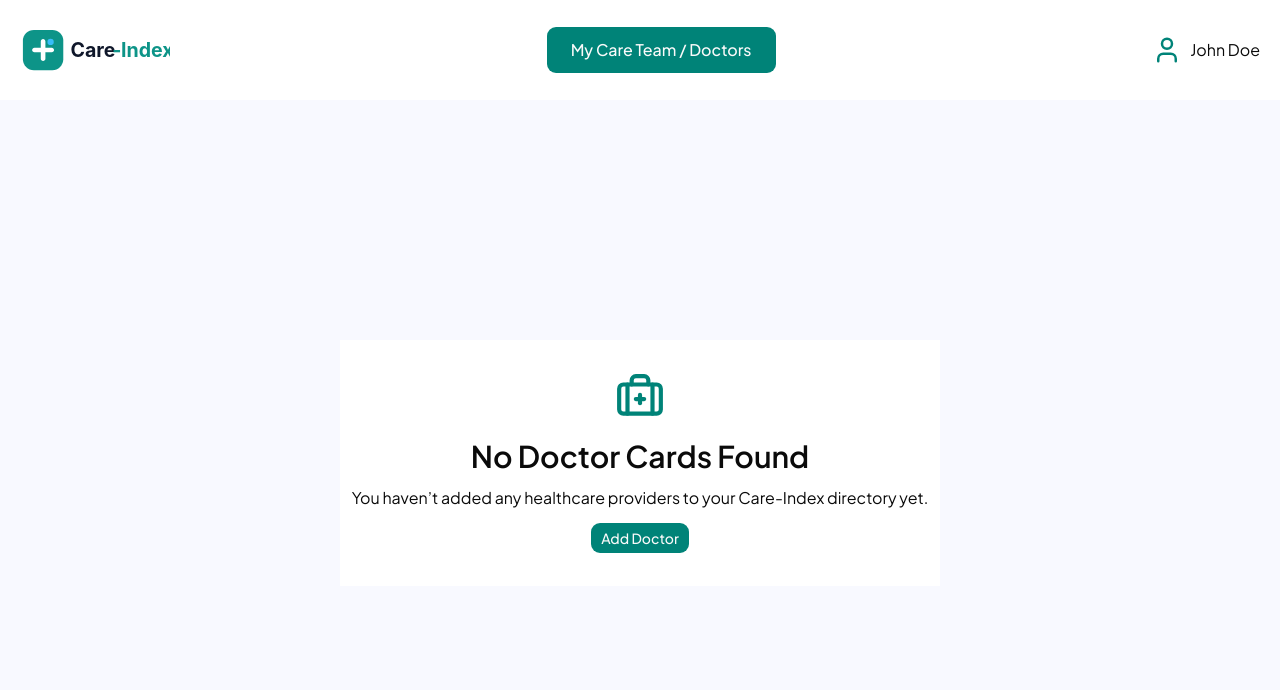
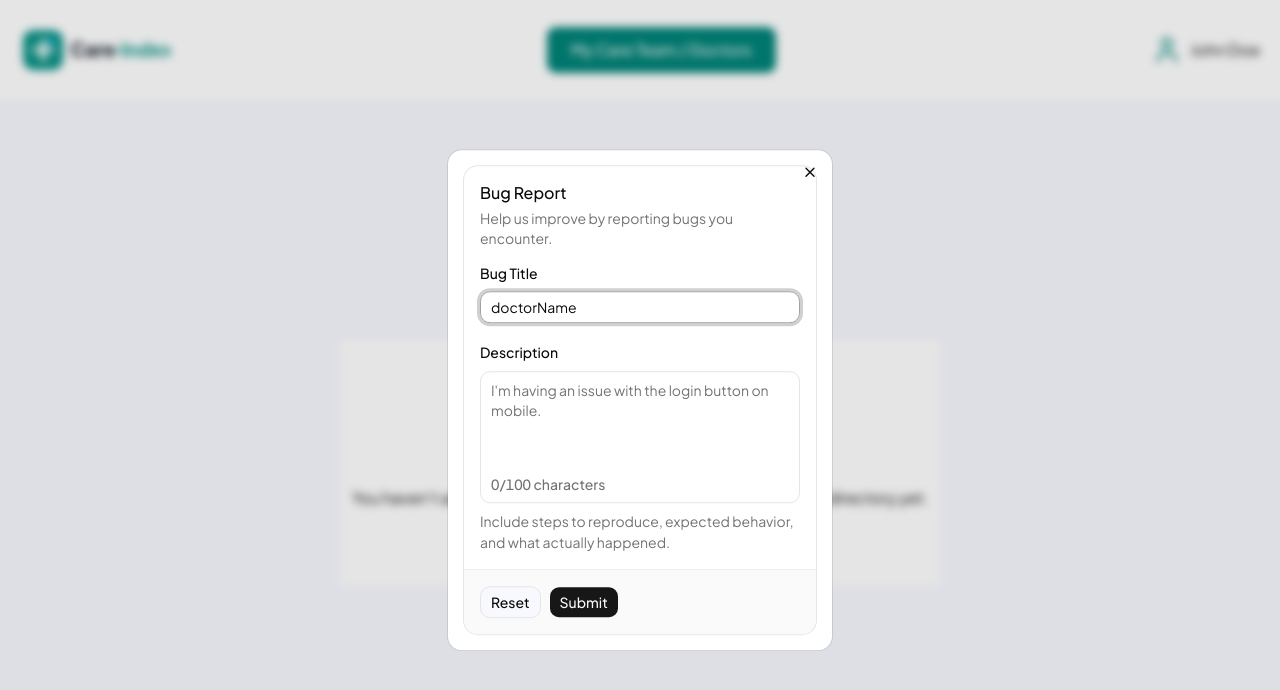
Before and after one commit to junahn978/care-index, a Next.js app in the folder frontend/: page / in a window 1280 px wide. Both pictures are taken after a click on the button "Add Doctor". Shown: the top 690 px of the page. Built offline with nearby package versions, Linux system fonts and the light colour scheme.

Commit message:
feature: shadecn dialog component added rather than using conditional rendering for addDoctorCard component

```diff
--- a/frontend/components/AddDoctorCard.tsx
+++ b/frontend/components/AddDoctorCard.tsx
@@ -30,7 +30,7 @@
   InputGroupTextarea,
 } from "@/components/ui/input-group";
 
-// zod schema for client input validation
+// defining the zod schema for client input validation
 const formSchema = z.object({
   doctorName: z
     .string()
@@ -82,12 +82,11 @@
     .max(1000, "Notes cannot be longer than 1000 characters"),
 });
 
-//component
 export default function AddDoctorCard() {
   const form = useForm<z.infer<typeof formSchema>>({
     resolver: zodResolver(formSchema),
     defaultValues: {
-      doctorName: "",
+      doctorName: "doctorName",
       specialty: "",
       clinicName: "",
       phone: "",
@@ -102,6 +101,7 @@
     },
   });
 
+  // React Hook Form automatically handling on-submit form event. only triggered if all client input passes the Zod Schema
   function onSubmit(data: z.infer<typeof formSchema>) {
     toast("You submitted the following values:", {
       description: (
@@ -131,7 +131,7 @@
         <form id="form-rhf-demo" onSubmit={form.handleSubmit(onSubmit)}>
           <FieldGroup>
             <Controller
-              name="title"
+              name="doctorName"
               control={form.control}
               render={({ field, fieldState }) => (
                 <Field data-invalid={fieldState.invalid}>
@@ -152,7 +152,7 @@
               )}
             />
             <Controller
-              name="description"
+              name="specialty"
               control={form.control}
               render={({ field, fieldState }) => (
                 <Field data-invalid={fieldState.invalid}>
--- a/frontend/components/NoDoctorCard.tsx
+++ b/frontend/components/NoDoctorCard.tsx
@@ -1,5 +1,10 @@
+"use client";
+
 import { Button } from "@/components/ui/button";
 import { BriefcaseMedical } from "lucide-react";
+import { useState } from "react";
+import AddDoctorCard from "./AddDoctorCard";
+import { Dialog, DialogContent, DialogTrigger } from "@/components/ui/dialog";
 
 export default function NoDoctorCards() {
   return (
@@ -10,7 +15,21 @@
         You haven’t added any healthcare providers to your Care-Index directory
         yet.
       </h2>
-      <Button className="bg-[#008378] mt-3 mb-8">Add Doctor</Button>
+
+      <Dialog>
+        <form>
+          <DialogTrigger
+            render={
+              <Button className="bg-[#008378] mt-3 mb-8" variant="outline">
+                Add Doctor
+              </Button>
+            }
+          />
+          <DialogContent className="sm:max-w-sm">
+            <AddDoctorCard></AddDoctorCard>
+          </DialogContent>
+        </form>
+      </Dialog>
     </div>
   );
 }
--- /dev/null
+++ b/frontend/components/ui/dialog.tsx
@@ -0,0 +1,160 @@
+"use client"
+
+import * as React from "react"
+import { Dialog as DialogPrimitive } from "@base-ui/react/dialog"
+import { cn } from "cn"
+
+import { Button } from "@/components/ui/button"
+import { XIcon } from "lucide-react"
+
+function Dialog({ ...props }: DialogPrimitive.Root.Props) {
+  return <DialogPrimitive.Root data-slot="dialog" {...props} />
+}
+
+function DialogTrigger({ ...props }: DialogPrimitive.Trigger.Props) {
+  return <DialogPrimitive.Trigger data-slot="dialog-trigger" {...props} />
+}
+
+function DialogPortal({ ...props }: DialogPrimitive.Portal.Props) {
+  return <DialogPrimitive.Portal data-slot="dialog-portal" {...props} />
+}
+
+function DialogClose({ ...props }: DialogPrimitive.Close.Props) {
+  return <DialogPrimitive.Close data-slot="dialog-close" {...props} />
+}
+
+function DialogOverlay({
+  className,
+  ...props
+}: DialogPrimitive.Backdrop.Props) {
+  return (
+    <DialogPrimitive.Backdrop
+      data-slot="dialog-overlay"
+      className={cn(
+        "fixed inset-0 isolate z-50 bg-black/10 duration-100 supports-backdrop-filter:backdrop-blur-xs data-open:animate-in data-open:fade-in-0 data-closed:animate-out data-closed:fade-out-0",
+        className
+      )}
+      {...props}
+    />
+  )
+}
+
+function DialogContent({
+  className,
+  children,
+  showCloseButton = true,
+  ...props
+}: DialogPrimitive.Popup.Props & {
+  showCloseButton?: boolean
+}) {
+  return (
+    <DialogPortal>
+      <DialogOverlay />
+      <DialogPrimitive.Popup
+        data-slot="dialog-content"
+        className={cn(
+          "fixed top-1/2 left-1/2 z-50 grid w-full max-w-[calc(100%-2rem)] -translate-x-1/2 -translate-y-1/2 gap-4 rounded-xl bg-popover p-4 text-sm text-popover-foreground ring-1 ring-foreground/10 duration-100 outline-none sm:max-w-sm data-open:animate-in data-open:fade-in-0 data-open:zoom-in-95 data-closed:animate-out data-closed:fade-out-0 data-closed:zoom-out-95",
+          className
+        )}
+        {...props}
+      >
+        {children}
+        {showCloseButton && (
+          <DialogPrimitive.Close
+            data-slot="dialog-close"
+            render={
+              <Button
+                variant="ghost"
+                className="absolute top-2 right-2"
+                size="icon-sm"
+              />
+            }
+          >
+            <XIcon
+            />
+            <span className="sr-only">Close</span>
+          </DialogPrimitive.Close>
+        )}
+      </DialogPrimitive.Popup>
+    </DialogPortal>
+  )
+}
+
+function DialogHeader({ className, ...props }: React.ComponentProps<"div">) {
+  return (
+    <div
+      data-slot="dialog-header"
+      className={cn("flex flex-col gap-2", className)}
+      {...props}
+    />
+  )
+}
+
+function DialogFooter({
+  className,
+  showCloseButton = false,
+  children,
+  ...props
+}: React.ComponentProps<"div"> & {
+  showCloseButton?: boolean
+}) {
+  return (
+    <div
+      data-slot="dialog-footer"
+      className={cn(
+        "-mx-4 -mb-4 flex flex-col-reverse gap-2 rounded-b-xl border-t bg-muted/50 p-4 sm:flex-row sm:justify-end",
+        className
+      )}
+      {...props}
+    >
+      {children}
+      {showCloseButton && (
+        <DialogPrimitive.Close render={<Button variant="outline" />}>
+          Close
+        </DialogPrimitive.Close>
+      )}
+    </div>
+  )
+}
+
+function DialogTitle({ className, ...props }: DialogPrimitive.Title.Props) {
+  return (
+    <DialogPrimitive.Title
+      data-slot="dialog-title"
+      className={cn(
+        "font-heading text-base leading-none font-medium",
+        className
+      )}
+      {...props}
+    />
+  )
+}
+
+function DialogDescription({
+  className,
+  ...props
+}: DialogPrimitive.Description.Props) {
+  return (
+    <DialogPrimitive.Description
+      data-slot="dialog-description"
+      className={cn(
+        "text-sm text-muted-foreground *:[a]:underline *:[a]:underline-offset-3 *:[a]:hover:text-foreground",
+        className
+      )}
+      {...props}
+    />
+  )
+}
+
+export {
+  Dialog,
+  DialogClose,
+  DialogContent,
+  DialogDescription,
+  DialogFooter,
+  DialogHeader,
+  DialogOverlay,
+  DialogPortal,
+  DialogTitle,
+  DialogTrigger,
+}
```
